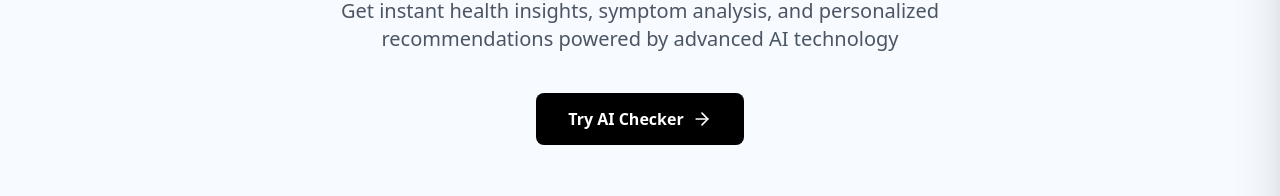
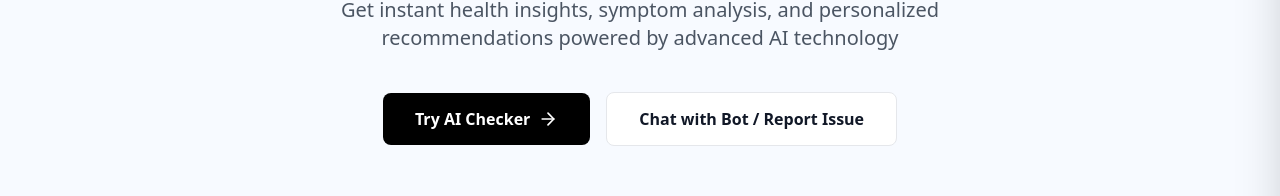
Before and after one commit to Lohit534/MiniMedi, a React (Vite) app in the folder frontend/: page / in a window 1280 px wide. Shown: the part 445-641 px from the top of the page. Built offline with nearby package versions, Linux system fonts and the light colour scheme; no server answers.

Commit message:
feat: Add initial homepage with hero section, features, and CTA.

```diff
--- a/frontend/src/pages/HomePage.jsx
+++ b/frontend/src/pages/HomePage.jsx
@@ -126,14 +126,12 @@ const HomePage = ({ setIsChatbotOpen }) => {
                             Try AI Checker
                             <svg xmlns="http://www.w3.org/2000/svg" width="20" height="20" viewBox="0 0 24 24" fill="none" stroke="currentColor" strokeWidth="2" strokeLinecap="round" strokeLinejoin="round"><line x1="5" y1="12" x2="19" y2="12"></line><polyline points="12 5 19 12 12 19"></polyline></svg>
                         </Link>
-                        {getToken() && (
-                            <button
-                                onClick={() => setIsChatbotOpen(true)}
-                                className="w-full sm:w-auto bg-white dark:bg-slate-900 text-gray-900 dark:text-white border border-gray-200 dark:border-slate-800 px-8 py-3.5 rounded-lg font-semibold hover:bg-gray-50 dark:hover:bg-slate-800 transition-colors"
-                            >
-                                Chat with AI / Report Issue
-                            </button>
-                        )}
+                        <button
+                            onClick={() => setIsChatbotOpen(true)}
+                            className="w-full sm:w-auto bg-white dark:bg-slate-900 text-gray-900 dark:text-white border border-gray-200 dark:border-slate-800 px-8 py-3.5 rounded-lg font-semibold hover:bg-gray-50 dark:hover:bg-slate-800 transition-colors"
+                        >
+                            Chat with Bot / Report Issue
+                        </button>
                     </div>
                 </div>
             </section>
```
